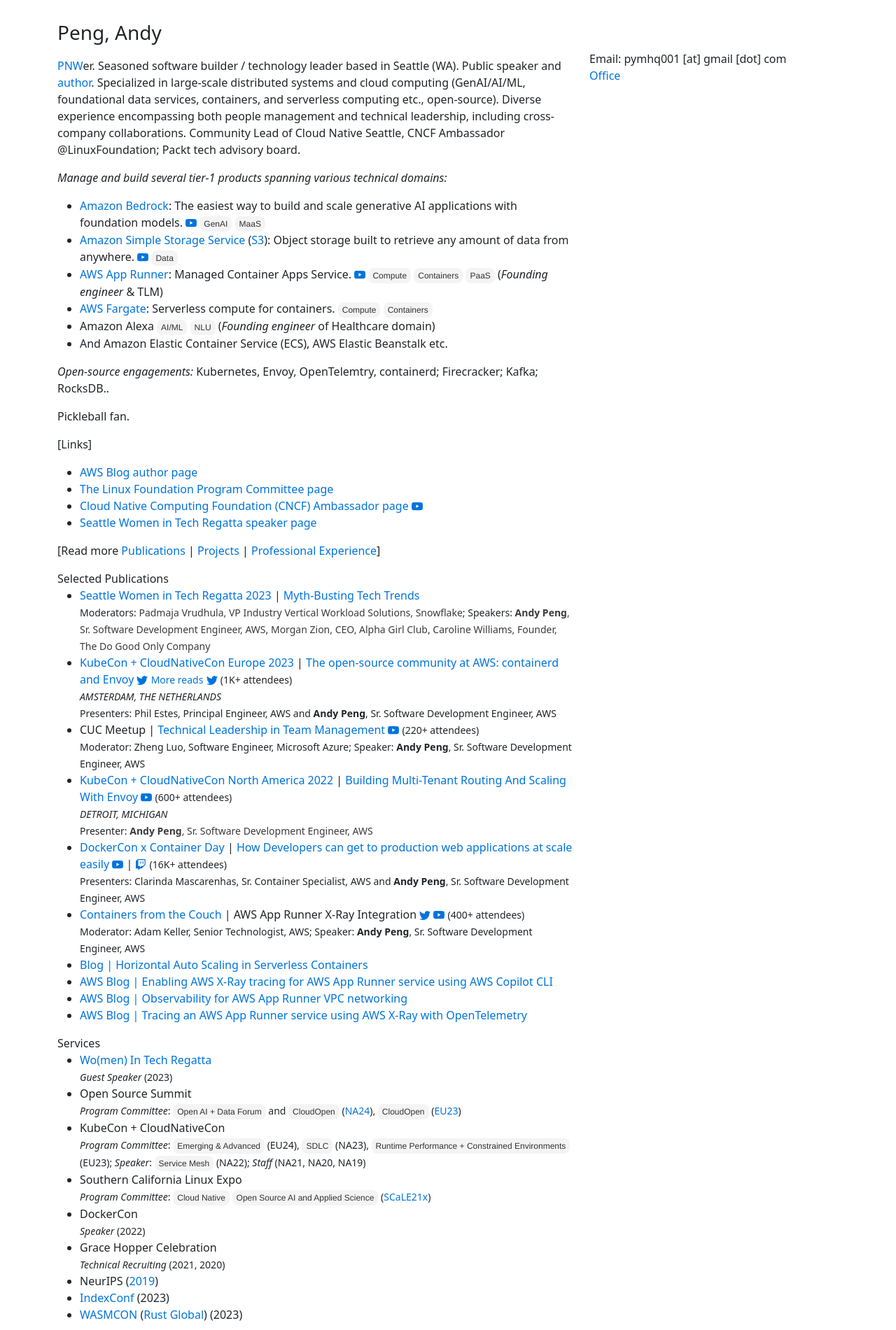
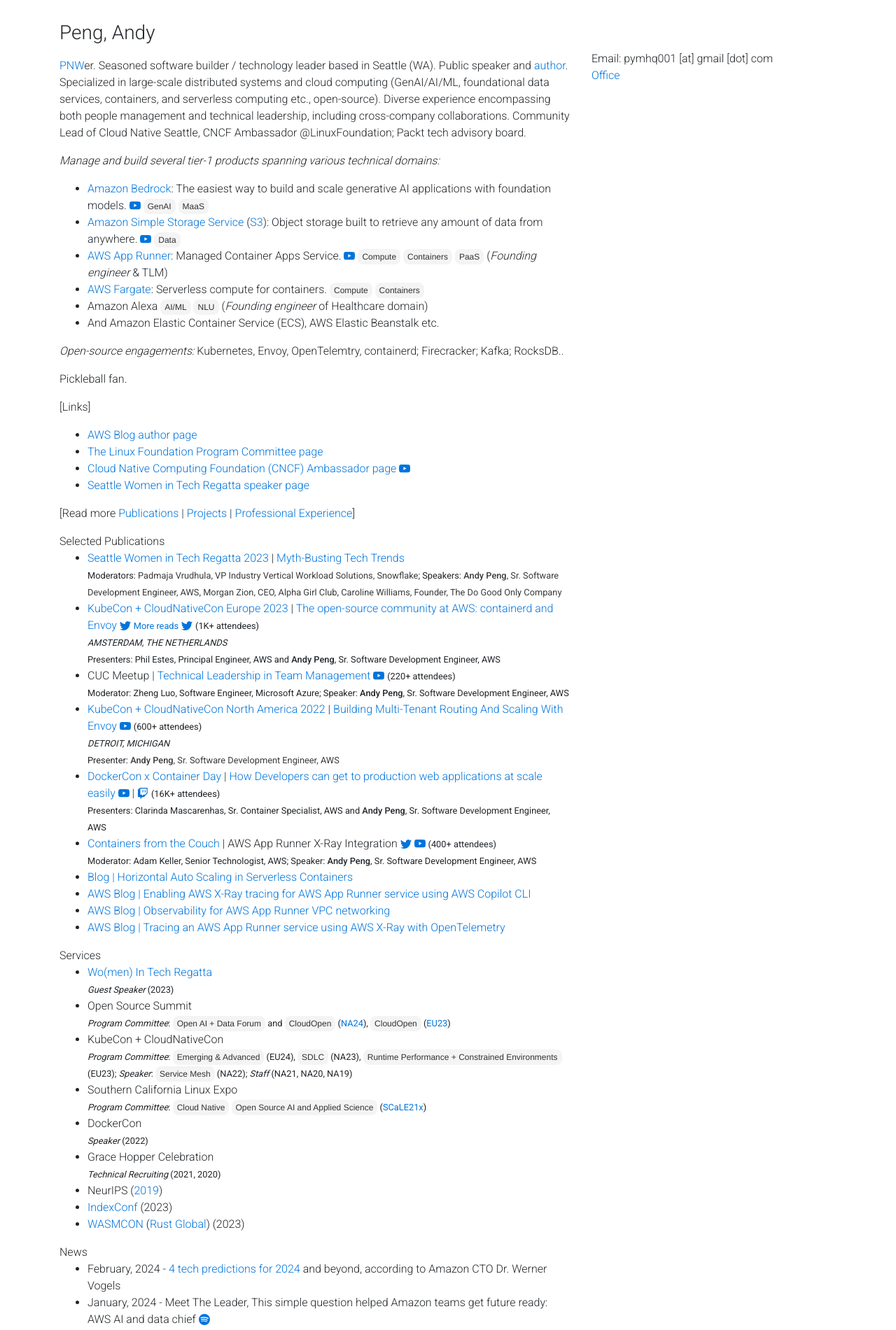
Before and after one commit to gfw001/gfw001.github.io, a Jekyll site: the page portfolio.html, which Jekyll copies as it is, in a window 1280 px wide. Shown: the top 1901 px of the page at 70% size. Built offline with Jekyll 4.4.1, drawn with Linux system fonts in a browser that asks for light colours; nearby versions of some CDN libraries; a style sheet for code colours, icons or effects is not loaded.

Commit message:
Update portfolio.html

```diff
--- a/portfolio.html
+++ b/portfolio.html
@@ -33,7 +33,6 @@
 <link rel="stylesheet" href="https://cdnjs.cloudflare.com/ajax/libs/academicons/1.9.0/css/academicons.min.css" integrity="sha512-W4yqoT1+8NLkinBLBZko+dFB2ZbHsYLDdr50VElllRcNt2Q4/GSs6u71UHKxB7S6JEMCp5Ve4xjh3eGQl/HRvg==" crossorigin="anonymous">
 <link rel="stylesheet" type="text/css" href="https://fonts.googleapis.com/css?family=Roboto:300,400,500,700|Roboto+Slab:100,300,400,500,700|Material+Icons">
 
-<link href="https://cdn.jsdelivr.net/npm/bootstrap@5.0.2/dist/css/bootstrap.min.css" rel="stylesheet" integrity="sha384-EVSTQN3/azprG1Anm3QDgpJLIm9Nao0Yz1ztcQTwFspd3yD65VohhpuuCOmLASjC" crossorigin="anonymous">
 
 <link rel="stylesheet" href=/libs/external/timeline.css>
 
```
